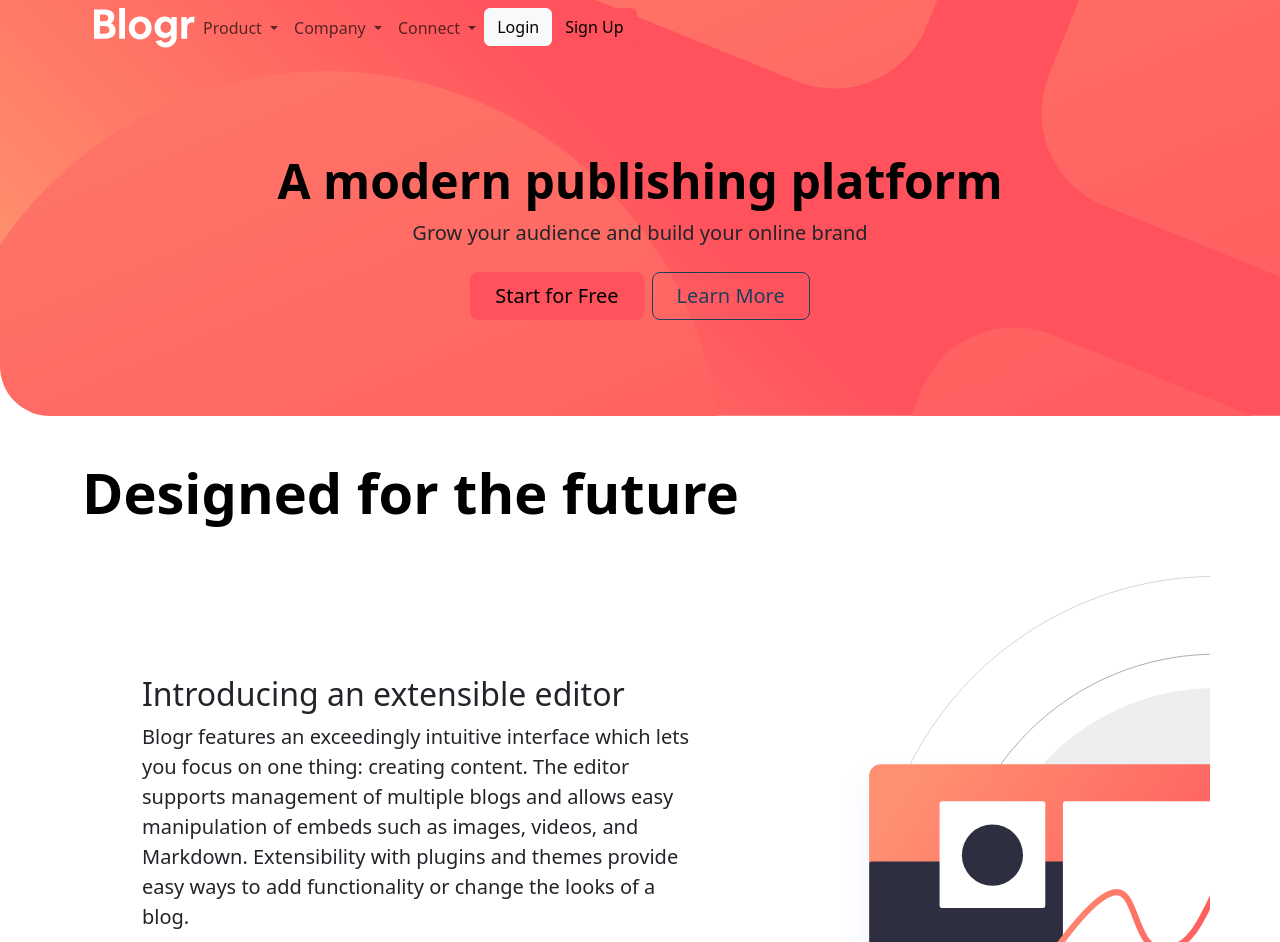
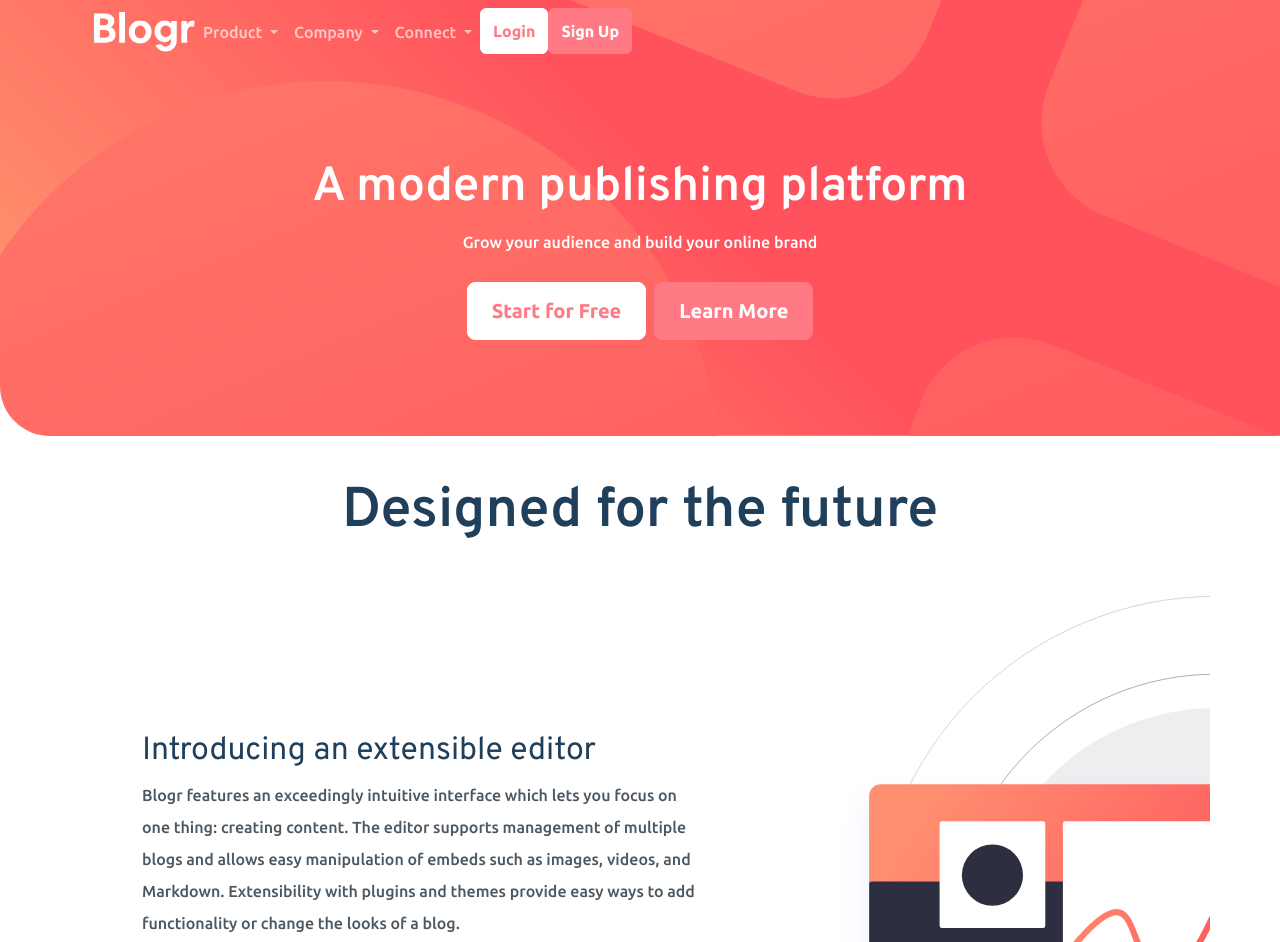
Before and after one commit to Despeerado/Frontend-mentor--blogr-landing-page, a website built with webpack: page src/index.html in a window 1280 px wide. Shown: the top 942 px of the page. Built offline with nearby package versions, Linux system fonts and the light colour scheme.

Commit message:
colors changing

```diff
--- a/src/index.html
+++ b/src/index.html
@@ -74,10 +74,10 @@
 								</ul>
 							</li>
 							<li class="nav-item">
-								<a class="btn btn-light" aria-current="page" href="#">Login</a>
+								<a class="btn btn-primary" aria-current="page" href="#">Login</a>
 							</li>
 							<li class="nav-item">
-								<a class="btn btn-primary" aria-current="page" href="#">Sign Up</a>
+								<a class="btn  btn-light" aria-current="page" href="#">Sign Up</a>
 							</li>
 						</ul>
 					</div>
@@ -87,12 +87,12 @@
 		<!-- END 	NAVBAR -->
 		<!-- HERO -->
 		<div class="px-4 py-5 my-5 text-center">
-			<h1 class="display-5 fw-bold text-body-emphasis">A modern publishing platform</h1>
+			<h1 class="display-5 fw-bold text-white">A modern publishing platform</h1>
 			<div class="col-lg-6 mx-auto">
-				<p class="lead mb-4">Grow your audience and build your online brand</p>
+				<p class="mb-4 text-white">Grow your audience and build your online brand</p>
 				<div class="d-grid gap-2 d-sm-flex justify-content-sm-center">
-					<button type="button" class="btn btn-primary btn-lg px-4 gap-3">Start for Free</button>
-					<button type="button" class="btn btn-outline-secondary btn-lg px-4">Learn More</button>
+					<button type="button" class="btn btn-primary  btn-lg px-4 gap-3">Start for Free</button>
+					<button type="button" class="btn btn-light btn-lg px-4">Learn More</button>
 				</div>
 			</div>
 		</div>
@@ -100,17 +100,17 @@
 	<!-- END HERO -->
 	<!-- SECTION 1 -->
 	<div class="container my-5">
-		<h2 class="display-4 fw-bold lh-1 text-body-emphasis">Designed for the future</h2>
+		<h2 class="display-4 fw-bold lh-1 text-center">Designed for the future</h2>
 		<div class="row p-4 pb-0 pe-lg-0 pt-lg-5 align-items-center">
 			<div class="col-lg-7 p-3 p-lg-5 pt-lg-3">
 				<h2>Introducing an extensible editor</h2>
-				<p class="lead">Blogr features an exceedingly intuitive interface which lets you focus on one thing: creating
+				<p>Blogr features an exceedingly intuitive interface which lets you focus on one thing: creating
 					content.
 					The editor supports management of multiple blogs and allows easy manipulation of embeds such as images,
 					videos, and Markdown. Extensibility with plugins and themes provide easy ways to add functionality or
 					change the looks of a blog.</p>
 				<h2>Robust content management</h2>
-				<p class="lead">Flexible content management enables users to easily move through posts. Increase the usability
+				<p>Flexible content management enables users to easily move through posts. Increase the usability
 					of your blog
 					by adding customized categories, sections, format, or flow. With this functionality, you’re in full control.
 				</p>
@@ -130,8 +130,9 @@
 					<img src="/images/illustration-phones.svg" alt="phones">
 				</div>
 				<div class="col-lg-7 p-3 p-lg-5 pt-lg-3">
-					<h2 class="display-4 fw-bold lh-1 text-body-emphasis">State of the Art Infrastructure</h2>
-					<p class="lead">With reliability and speed in mind, worldwide data centers provide the backbone for ultra-fast
+					<h2 class="display-4 fw-bold lh-1 text-white ">State of the Art Infrastructure</h2>
+					<p class="text-white">With reliability and speed in mind, worldwide data centers provide the backbone for
+						ultra-fast
 						connectivity.
 						This ensures your site will load instantly, no matter where your readers are, keeping your site competitive.
 					</p>
@@ -149,13 +150,13 @@
 			</div>
 			<div class="col-lg-7 p-lg-5 pt-lg-3">
 				<h2>Free, open, simple</h2>
-				<p class="lead">Blogr is a free and open source application backed by a large community of helpful developers.
+				<p>Blogr is a free and open source application backed by a large community of helpful developers.
 					It supports
 					features such as code syntax highlighting, RSS feeds, social media integration, third-party commenting tools,
 					and works seamlessly with Google Analytics. The architecture is clean and is relatively easy to learn.
 				</p>
 				<h2>Powerful tooling</h2>
-				<p class="lead">Batteries included. We built a simple and straightforward CLI tool that makes customization and
+				<p>Batteries included. We built a simple and straightforward CLI tool that makes customization and
 					deployment a breeze, but capable of producing even the most complicated sites.
 				</p>
 			</div>
@@ -168,42 +169,39 @@
 		<div class="container">
 			<footer class="row row-cols-1 row-cols-sm-2 row-cols-md-5 py-5 my-5 ">
 				<div class="col mb-3">
-					<a href="#" class="d-flex align-items-center mb-3 link-body-emphasis text-decoration-none">
+					<a href="#" class="d-flex align-items-center mb-3 text-decoration-none">
 						<img src="/images/logo.svg" alt="blogr_logo">
 					</a>
 				</div>
 
 				<div class="col mb-3">
-
-				</div>
-
-				<div class="col mb-3">
-					<h5>Product</h5>
-					<ul class="nav flex-column">
-						<li class="nav-item mb-2"><a href="#" class="nav-link p-0 text-body-secondary">Overview</a></li>
-						<li class="nav-item mb-2"><a href="#" class="nav-link p-0 text-body-secondary">Pricing</a></li>
-						<li class="nav-item mb-2"><a href="#" class="nav-link p-0 text-body-secondary">Marketplace</a></li>
-						<li class="nav-item mb-2"><a href="#" class="nav-link p-0 text-body-secondary">Features</a></li>
-						<li class="nav-item mb-2"><a href="#" class="nav-link p-0 text-body-secondary">Integrations</a></li>
+					<h5 class="text-white">Product</h5>
+					<ul class=" nav flex-column">
+						<li class="nav-item mb-2"><a href="#" class="nav-link p-0">Overview</a>
+						</li>
+						<li class="nav-item mb-2"><a href="#" class="nav-link p-0 ">Pricing</a></li>
+						<li class="nav-item mb-2"><a href="#" class="nav-link p-0 ">Marketplace</a></li>
+						<li class="nav-item mb-2"><a href="#" class="nav-link p-0 ">Features</a></li>
+						<li class="nav-item mb-2"><a href="#" class="nav-link p-0 ">Integrations</a></li>
 					</ul>
 				</div>
 
 				<div class="col mb-3">
-					<h5>Company</h5>
+					<h5 class="text-white">Company</h5>
 					<ul class="nav flex-column">
-						<li class="nav-item mb-2"><a href="#" class="nav-link p-0 text-body-secondary">About</a></li>
-						<li class="nav-item mb-2"><a href="#" class="nav-link p-0 text-body-secondary">Team</a></li>
-						<li class="nav-item mb-2"><a href="#" class="nav-link p-0 text-body-secondary">Blog</a></li>
-						<li class="nav-item mb-2"><a href="#" class="nav-link p-0 text-body-secondary">Careers</a></li>
+						<li class="nav-item mb-2"><a href="#" class="nav-link p-0 ">About</a></li>
+						<li class="nav-item mb-2"><a href="#" class="nav-link p-0 ">Team</a></li>
+						<li class="nav-item mb-2"><a href="#" class="nav-link p-0 ">Blog</a></li>
+						<li class="nav-item mb-2"><a href="#" class="nav-link p-0 ">Careers</a></li>
 					</ul>
 				</div>
 
 				<div class="col mb-3">
-					<h5>Connect</h5>
-					<ul class="nav flex-column">
-						<li class="nav-item mb-2"><a href="#" class="nav-link p-0 text-body-secondary">Contact</a></li>
-						<li class="nav-item mb-2"><a href="#" class="nav-link p-0 text-body-secondary">Newsletter</a></li>
-						<li class="nav-item mb-2"><a href="#" class="nav-link p-0 text-body-secondary">LinkedIn</a></li>
+					<h5 class="text-white">Connect</h5>
+					<ul class=" nav flex-column">
+						<li class="nav-item mb-2"><a href="#" class="nav-link p-0 ">Contact</a></li>
+						<li class="nav-item mb-2"><a href="#" class="nav-link p-0 ">Newsletter</a></li>
+						<li class="nav-item mb-2"><a href="#" class="nav-link p-0 ">LinkedIn</a></li>
 					</ul>
 				</div>
 			</footer>
--- a/src/scss/_custom_code.scss
+++ b/src/scss/_custom_code.scss
@@ -10,6 +10,10 @@ body {
   display: flex;
   flex-direction: column;
   min-height: 100%;
+}
+
+p {
+  color: $text;
 }
 // -----------------------------------------------------------------
 // background under header and hero - red
@@ -50,3 +54,39 @@ body {
   background-color: #25252d;
   border-radius: 0 200px 0 0;
 }
+
+// btns
+.btn-primary {
+  --bs-btn-font-weight: 600;
+  --bs-btn-color: #ff7a85;
+  --bs-btn-bg: white;
+  --bs-btn-border-color: white;
+  --bs-btn-hover-color: white;
+  --bs-btn-hover-bg: #ff7a85;
+  --bs-btn-hover-border-color: #ff7a85;
+  --bs-btn-focus-shadow-rgb: #ff7a85;
+  --bs-btn-active-color: var(--bs-btn-hover-color);
+  --bs-btn-active-bg: #{shade-color(#ff7a85, 20%)};
+  --bs-btn-active-border-color: #{shade-color(#ff7a85, 20%)};
+}
+
+.btn-light {
+  --bs-btn-font-weight: 600;
+  --bs-btn-color: white;
+  --bs-btn-bg: #ff7a85;
+  --bs-btn-border-color: #ff7a85;
+  --bs-btn-hover-color: #ff7a85;
+  --bs-btn-hover-bg: white;
+  --bs-btn-hover-border-color: white;
+  --bs-btn-focus-shadow-rgb: #ff7a85;
+  --bs-btn-active-color: var(--bs-btn-hover-color);
+  --bs-btn-active-bg: #{shade-color($cta, 20%)};
+  --bs-btn-active-border-color: #{shade-color($cta, 20%)};
+}
+
+.nav-link {
+  text-decoration: none;
+  &:hover {
+    text-decoration: underline;
+  }
+}
--- a/src/scss/_custom_css_variables.scss
+++ b/src/scss/_custom_css_variables.scss
@@ -47,7 +47,7 @@
   //   rgba(255, 255, 255, 0.15),
   //   rgba(255, 255, 255, 0)
   // );
-  --bs-body-font-family: var(--bs-font-sans-serif);
+  // --bs-body-font-family: "Ubuntu", sans-serif;
   // --bs-body-font-size: 1rem;
   // --bs-body-font-weight: 400;
   // --bs-body-line-height: 1.5;
@@ -55,7 +55,7 @@
   --bs-body-color-rgb: 31, 63, 91;
   --bs-body-bg: #fff;
   --bs-body-bg-rgb: 255, 255, 255;
-  // --bs-emphasis-color: #000;
+  // --bs-emphasis-color: var(--bs-body-color);
   // --bs-emphasis-color-rgb: 0, 0, 0;
   --bs-secondary-color: rgba(33, 37, 41, 0.75);
   --bs-secondary-color-rgb: 33, 37, 41;
@@ -65,7 +65,7 @@
   --bs-tertiary-color-rgb: 33, 37, 41;
   --bs-tertiary-bg: #f8f9fa;
   --bs-tertiary-bg-rgb: 248, 249, 250;
-  --bs-heading-color: inherit;
+  // --bs-heading-color: #1f3f5b;
   --bs-link-color: #0d6efd;
   --bs-link-color-rgb: 13, 110, 253;
   --bs-link-decoration: underline;
--- a/src/scss/_custom_variables.scss
+++ b/src/scss/_custom_variables.scss
@@ -1,12 +1,33 @@
+$enable-dark-mode: false;
+
 // Colors:
 
 //CTA
+$cta: #ff7a85;
 $primary: #ff525d;
+$white: #ffffff;
 
 //HEADINGS
 $secondary: #1f3f5b;
+$text: #4b5862;
 
 //text
 
 // white is defined
 $cta-hover: #ff7a85;
+
+$font-weight-light: 300;
+$font-weight-base: $font-weight-light;
+$line-height-base: 2;
+
+$font-family-base: "Ubuntu", sans-serif;
+$font-family-code: "Overpass", sans-serif;
+
+$headings-color: $secondary;
+$headings-font-family: "Overpass", sans-serif;
+
+$navbar-light-color: rgba(white, 0.65);
+$navbar-light-hover-color: rgba(white, 1);
+
+$nav-link-color: #cccccc;
+$nav-link-hover-color: $white;
--- a/src/scss/custom.scss
+++ b/src/scss/custom.scss
@@ -1,4 +1,5 @@
 // Custom.scss
+@import "./custom_fonts";
 // Option B: Include parts of Bootstrap
 @import "./custom_css_variables";
 // 1. Include functions first (so you can manipulate colors, SVGs, calc, etc)
@@ -28,31 +29,31 @@
 @import "../../node_modules/bootstrap/scss/helpers";
 @import "../../node_modules/bootstrap/scss//images";
 @import "../../node_modules/bootstrap/scss/containers";
-@import "../../node_modules/bootstrap/scss/tables";
-@import "../../node_modules/bootstrap/scss/forms";
+// @import "../../node_modules/bootstrap/scss/tables";
+// @import "../../node_modules/bootstrap/scss/forms";
 @import "../../node_modules/bootstrap/scss/buttons";
 @import "../../node_modules/bootstrap/scss/transitions";
 @import "../../node_modules/bootstrap/scss/dropdown";
 @import "../../node_modules/bootstrap/scss/button-group";
 @import "../../node_modules/bootstrap/scss/nav";
 @import "../../node_modules/bootstrap/scss/navbar";
-@import "../../node_modules/bootstrap/scss/card";
-@import "../../node_modules/bootstrap/scss/accordion";
-@import "../../node_modules/bootstrap/scss/breadcrumb";
-@import "../../node_modules/bootstrap/scss/pagination";
-@import "../../node_modules/bootstrap/scss/badge";
-@import "../../node_modules/bootstrap/scss/alert";
-@import "../../node_modules/bootstrap/scss/progress";
-@import "../../node_modules/bootstrap/scss/list-group";
-@import "../../node_modules/bootstrap/scss/close";
-@import "../../node_modules/bootstrap/scss/toasts";
-@import "../../node_modules/bootstrap/scss/modal";
-@import "../../node_modules/bootstrap/scss/tooltip";
-@import "../../node_modules/bootstrap/scss/popover";
-@import "../../node_modules/bootstrap/scss/carousel";
-@import "../../node_modules/bootstrap/scss/spinners";
-@import "../../node_modules/bootstrap/scss/offcanvas";
-@import "../../node_modules/bootstrap/scss/placeholders";
+// @import "../../node_modules/bootstrap/scss/card";
+// @import "../../node_modules/bootstrap/scss/accordion";
+// @import "../../node_modules/bootstrap/scss/breadcrumb";
+// @import "../../node_modules/bootstrap/scss/pagination";
+// @import "../../node_modules/bootstrap/scss/badge";
+// @import "../../node_modules/bootstrap/scss/alert";
+// @import "../../node_modules/bootstrap/scss/progress";
+// @import "../../node_modules/bootstrap/scss/list-group";
+// @import "../../node_modules/bootstrap/scss/close";
+// @import "../../node_modules/bootstrap/scss/toasts";
+// @import "../../node_modules/bootstrap/scss/modal";
+// @import "../../node_modules/bootstrap/scss/tooltip";
+// @import "../../node_modules/bootstrap/scss/popover";
+// @import "../../node_modules/bootstrap/scss/carousel";
+// @import "../../node_modules/bootstrap/scss/spinners";
+// @import "../../node_modules/bootstrap/scss/offcanvas";
+// @import "../../node_modules/bootstrap/scss/placeholders";
 
 // 7. Optionally include utilities API last to generate classes based on the Sass map in `_utilities.scss`
 @import "../../node_modules/bootstrap/scss/utilities/api";
```
Also changed, not shown: dist/bg-pattern-intro-desktop.svg (added), dist/bg-pattern-intro-mobile.svg (added), dist/illustration-editor-desktop.svg (added), dist/index.html, dist/main52c8447b4f01f6deb55d.css (added), dist/main9b3e047b6ed49e8c16b3.css (deleted).
